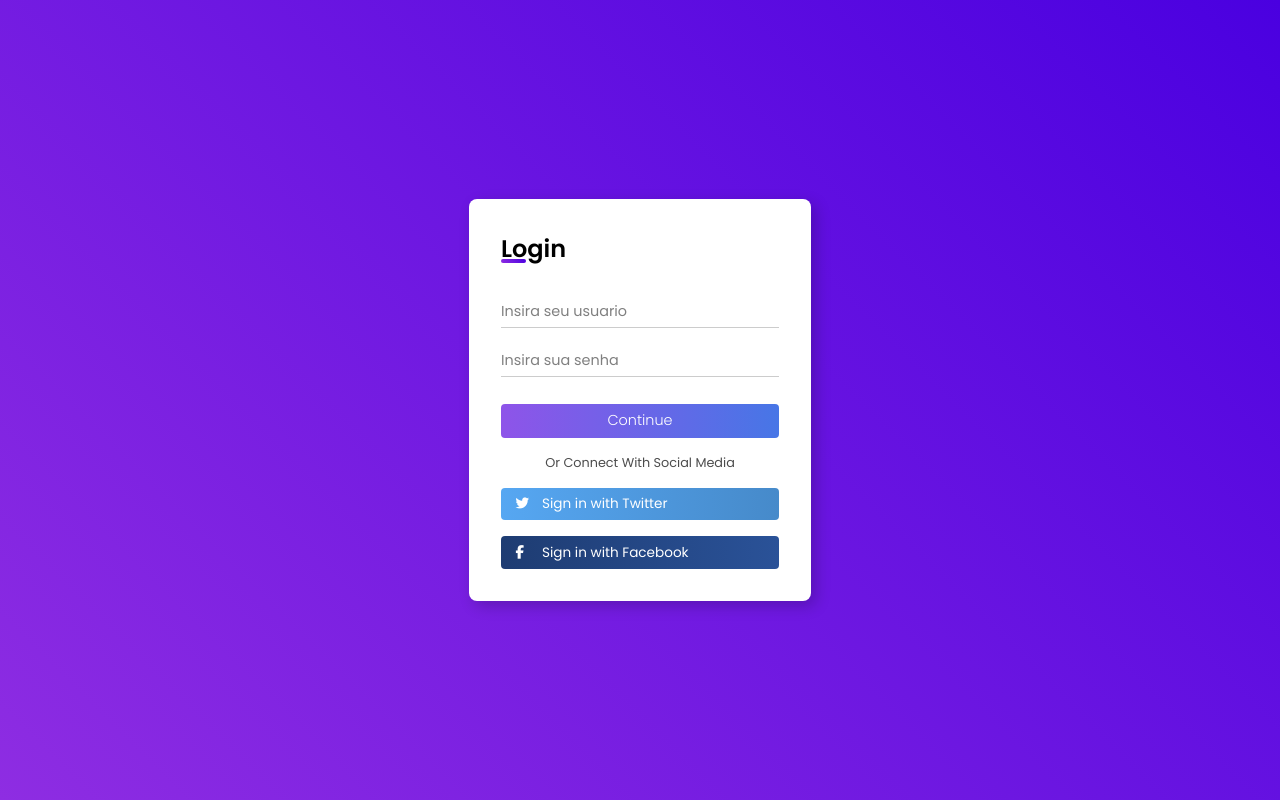
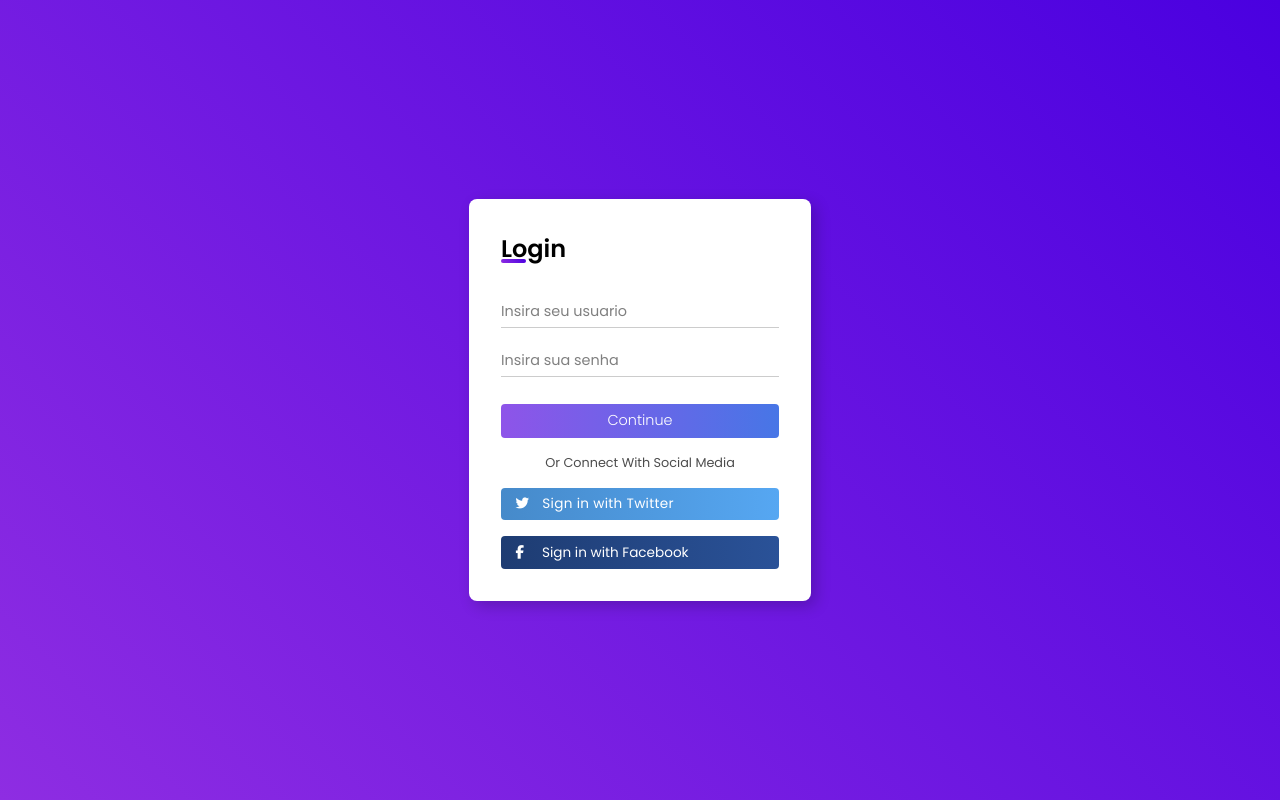
Before and after one commit to andrestanlley/pagina-login, a plain HTML site: page index.html in a window 1280 px wide. In both pictures the pointer is over the element "Sign in with Twitter". Drawn offline with Linux system fonts and the light colour scheme.

Commit message:
pagina-login

```diff
--- a/style.css
+++ b/style.css
@@ -20,12 +20,13 @@ body {
 
 main.container{
     background-color: white;
-    max-width: 350px;
+    max-width: 850px;
     min-height: 40vh;
     padding: 2rem;
     box-shadow: 5px 5px 15px rgba(0, 0, 0, 0.2);
     border-radius: 8px;
 }
+
 
 main h2{
     font-weight: 600;
@@ -146,6 +147,18 @@ form input[type="submit"]:hover{
     background: linear-gradient(to right, #56a7f2, #468aca);
 }
 
+.footer .social-field.twitter:hover{
+    letter-spacing: 0.3px;
+    transition: all 0.3s ease;
+    background: linear-gradient(to right, #468aca, #56a7f2);
+}
+
 .footer .social-field.facebook{
     background: linear-gradient(to right, #1e3c72, #2a5298);
 }
+
+.footer .social-field.social-field.facebook:hover{
+    letter-spacing: 0.3px;
+    transition: all 0.3s ease;
+    background: linear-gradient(to right, #2a5298, #1e3c72);
+}
```
